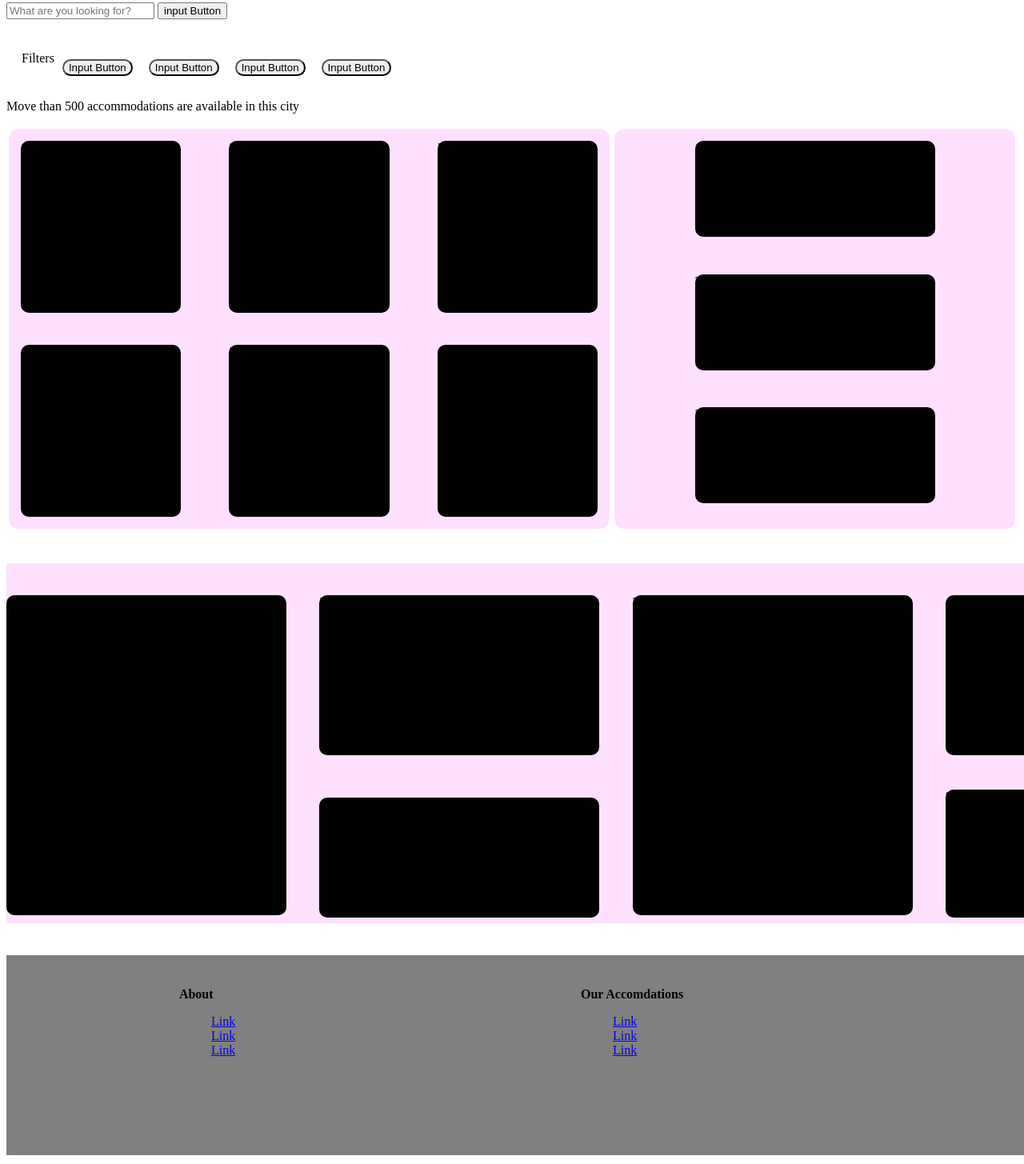
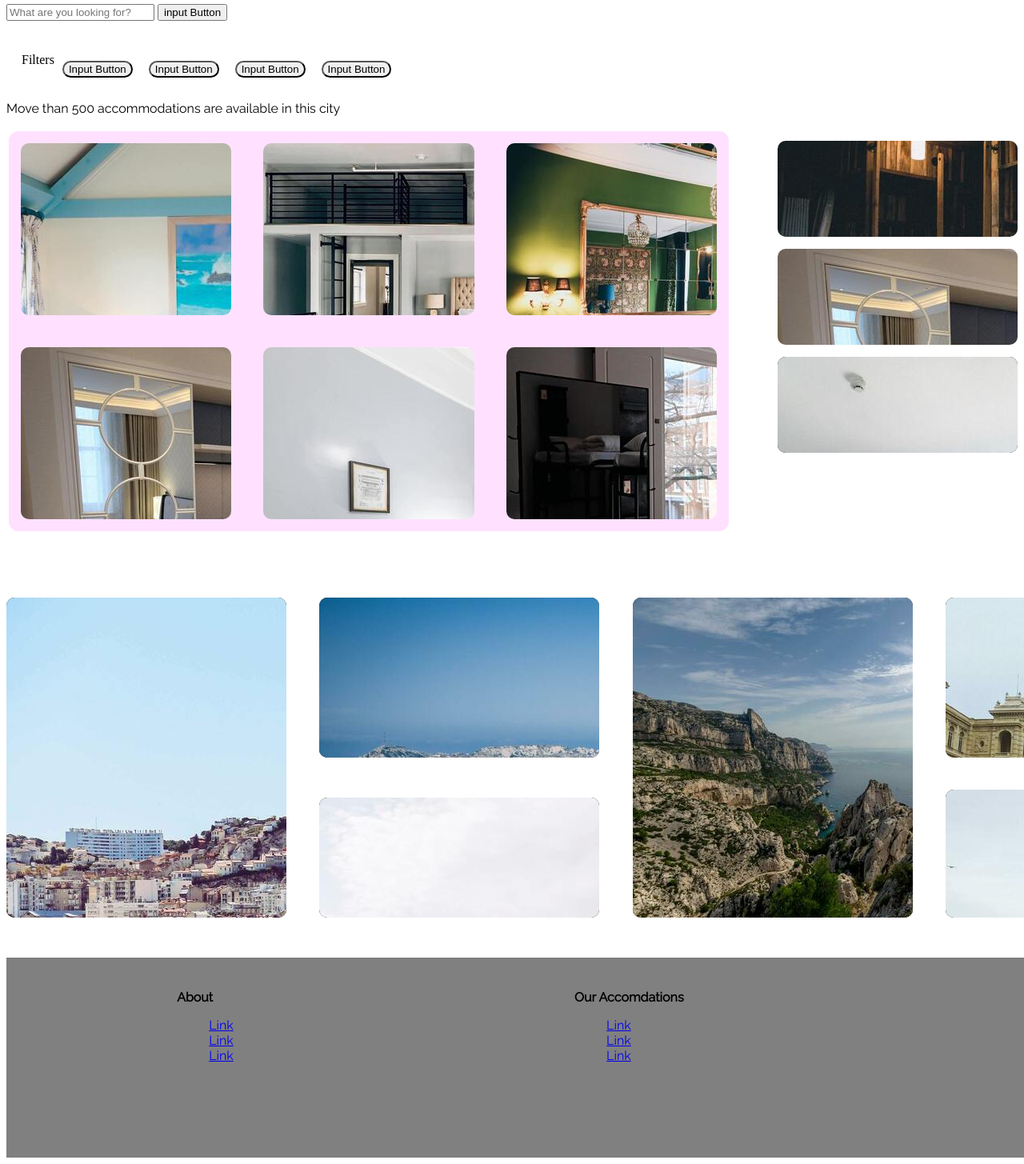
Before and after one commit to lonniesams/openclassrooms-project2, a plain HTML site: page index.html in a window 1280 px wide. Shown: the part 180-1635 px from the top of the page at 80% size. Drawn offline with Linux system fonts and the light colour scheme.

Commit message:
Images added

```diff
--- a/index.html
+++ b/index.html
@@ -1,12 +1,14 @@
 <!DOCTYPE html>
 <html lang="en" dir="ltr">
+
 <head>
   <meta charset="utf-8">
   <link rel="stylesheet" href="styles.css">
-    <link href="https://fonts.googleapis.com/css2?family=Raleway&display=swap" rel="stylesheet">
+  <link href="https://fonts.googleapis.com/css2?family=Raleway&display=swap" rel="stylesheet" type="text/css">
   </div>
   <title>Mockup</title>
 </head>
+
 <body>
   <div class="flex-container-1">
     <img src="images/logo/reservia-small.png" alt="logo">
@@ -39,36 +41,36 @@
 
   <div class="flex-container-5">
     <div class="box-1">
-          <div>1</div>
-          <div>2</div>
-          <div>2</div>
-          <div>4</div>
-          <div>5</div>
-          <div>6</div>
+      <div id="annie-spratt"> <img src="images\hebergements\4_small\annie-spratt-Eg1qcIitAuA-unsplash.jpg" alt=""> </div>
+      <div id="aw-creative"> <img src="images\hebergements\4_small\aw-creative-VGs8z60yT2c-unsplash.jpg" alt=""></div>
+      <div id="emile-guillemot"><img src="images\hebergements\4_small\emile-guillemot-Bj_rcSC5XfE-unsplash.jpg" alt="emile-guillemot"></div>
+      <div id="reisetopia"><img src="images\hebergements\4_small\reisetopia-B8WIgxA_PFU-unsplash.jpg" alt="reisetopia"></div>
+      <div id="fred-kleber"><img src="images\hebergements\4_small\fred-kleber-gTbaxaVLvsg-unsplash.jpg" alt="fred-kleber"></div>
+      <div id="marcus-loke"><img src="images\hebergements\4_small\marcus-loke-WQJvWU_HZFo-unsplash.jpg" alt="marcus-loke"></div>
     </div>
 
     <div class="box-2">
-        <div>1</div>
-        <div>2</div>
-        <div>3</div>
+      <div id="nicate-lee"> <img src="images\hebergements\4_small\nicate-lee-kT-ZyaiwBe0-unsplash.jpg" alt="nicate-lee"> </div>
+      <div id="reisetopia"> <img src="images\hebergements\4_small\reisetopia-B8WIgxA_PFU-unsplash.jpg" alt="reisetopia"> </div>
+      <div id="febrian-zakaria"><img src="images\hebergements\4_small\febrian-zakaria-M6S1WvfW68A-unsplash.jpg" alt="febrian-zakaria"> </div>
     </div>
   </div>
 
   <div class="activities">
-  <div id="box-act-1">1</div>
-  <div id="box-act-2">2</div>
-  <div id="box-act-3">3</div>
-  <div id="box-act-4">4</div>
-  <div id="box-act-5"></div>
-  <div id="box-act-6">6</div>
-  <div id="box-act-7"></div>
-  <div id="box-act-8">8</div>
+    <div id="box-act-1"><img src="images\activites\3_medium\florian-wehde-xW9e8gdotxI-unsplash.jpg" alt="florian-wehde"></div>
+    <div id="box-act-2"><img src="images\activites\4_small\kevin-hikari-rV_Qd1l-VXg-unsplash.jpg" alt="kevin-hikari.jpg"></div>
+    <div id="box-act-3"><img src="images\activites\4_small\kilyan-sockalingum-NR8-cBCN3aI-unsplash.jpg" alt="kilyan-sockalingum"></div>
+    <div id="box-act-4"><img src="images\activites\4_small\lena-paulin-wH2-EJoDcV0-unsplash.jpg" alt="lena-paulin"></div>
+    <div id="box-act-5"><img src="images\activites\3_medium\" alt=""></div>
+    <div id="box-act-6"><img src="images\activites\4_small\paul-hermann-QFTrLdQIRhI-unsplash.jpg" alt="paul-hermann"></div>
+    <div id="box-act-7"><img src="images\activites\3_medium\" alt=""></div>
+    <div id="box-act-8"><img src="images\activites\4_small\reno-laithienne-QUgJhdY5Fyk-unsplash.jpg" alt="reno-laithienne"></div>
 
   </div>
   </div>
 
   <div class="footer">
-        <div id="about"><b>About</b>
+    <div id="about"><b>  About</b>
       <ul>
         <li><a href="#">Link</a></li>
         <li><a href="#">Link</a></li>
@@ -94,4 +96,5 @@
 
 
 </body>
+
 </html>
--- a/styles.css
+++ b/styles.css
@@ -53,12 +53,22 @@ float: right;
 
 }
 
+ p {
+  font-family: 'Raleway', sans-serif;
+}
+
 
 .flex-container-4 {
   display: flex;
   margin: 19px;
   flex-direction: row;
   margin-top: 40px;
+
+}
+
+
+.flex-container-4 p {
+  font-family: 'Raleway', sans-serif;
 }
 
 .button {
@@ -81,19 +91,54 @@ background-color: #F2F2;
 display: grid;
 grid-template-columns: auto auto auto;
 grid-template-rows: auto auto;
-grid-column-gap: 30px;
+grid-column-gap: 10px;
 grid-row-gap: 10px;
+
 }
 
 .box-1 div {
-  background-color: black;
+
   margin: 15px 15px 15px 15px;
-  width 100px,
-  height 90px;
+  max-width: 100px,
+  max-height: 90px;
   border-radius: 10px;
+
+
 
 }
 
+#annie-spratt {
+  overflow: hidden;
+
+
+}
+
+#aw-creative {
+  overflow: hidden;
+
+}
+
+#emile-guillemot {
+  overflow: hidden;
+
+}
+
+#reisetopia {
+  overflow: hidden;
+}
+
+#fred-kleber {
+  overflow: hidden;
+}
+
+#marcus-loke {
+
+  overflow: hidden;
+}
+
+
+
+}
 
 .box-2 {
 
@@ -105,8 +150,19 @@ grid-row-gap: 10px;
   display:  grid;
   grid-template-columns: auto;
   justify-content: center;
+}
 
+#nicate-lee {
+  overflow: hidden;
 
+}
+
+#reisetopia {
+  overflow: hidden;
+}
+
+#febrian-zakaria {
+  overflow: hidden;
 }
 
 .box-2 div {
@@ -125,7 +181,7 @@ grid-row-gap: 10px;
   display: grid;
   grid-template-rows: auto auto auto auto;
   grid-template-columns: auto auto auto auto;
-  background-color: #F2F2;
+  background-color: white;
   width: 1565px;
   height: 450px;
   margin-top: 40px;
@@ -138,7 +194,7 @@ grid-row-gap: 10px;
   height: 400px;
   margin-top: 40px;
   border-radius: 10px;
-
+  overflow: hidden;
 
 
 }
@@ -149,6 +205,7 @@ grid-row-gap: 10px;
   height: 200px;
   margin-top: 40px;
   border-radius: 10px;
+  overflow: hidden;
 
 
 }
@@ -159,6 +216,8 @@ grid-row-gap: 10px;
   height: 150px;
   margin-top: -150px;
   border-radius: 10px;
+  overflow: hidden;
+
 }
 
 #box-act-3 {
@@ -167,6 +226,8 @@ grid-row-gap: 10px;
   height: 400px;
   margin-top: 40px;
   border-radius: 10px;
+  overflow: hidden;
+
 }
 
 #box-act-4 {
@@ -175,6 +236,7 @@ grid-row-gap: 10px;
   height: 200px;
   margin-top: 40px;
   border-radius: 10px;
+  overflow: hidden;
 
 }
 
@@ -184,6 +246,8 @@ grid-row-gap: 10px;
   height: 160px;
   margin-top: -160px;
   border-radius: 10px;
+  overflow: hidden;
+
 }
 
 /* Blank Divs future use only */
@@ -206,7 +270,7 @@ grid-row-gap: 10px;
   grid-template-columns: auto auto auto;
   grid-template-rows: auto;
   justify-content: space-around;
-
+  font-family: 'Raleway', sans-serif;
 }
 
 #about{
@@ -217,10 +281,6 @@ grid-row-gap: 10px;
 #about ul {
   list-style-type: none;
 
-}
-
-#about b {
-  text-indent: 40px;
 }
 
 
```
Lines whose indentation alone changed are shown as unchanged.
